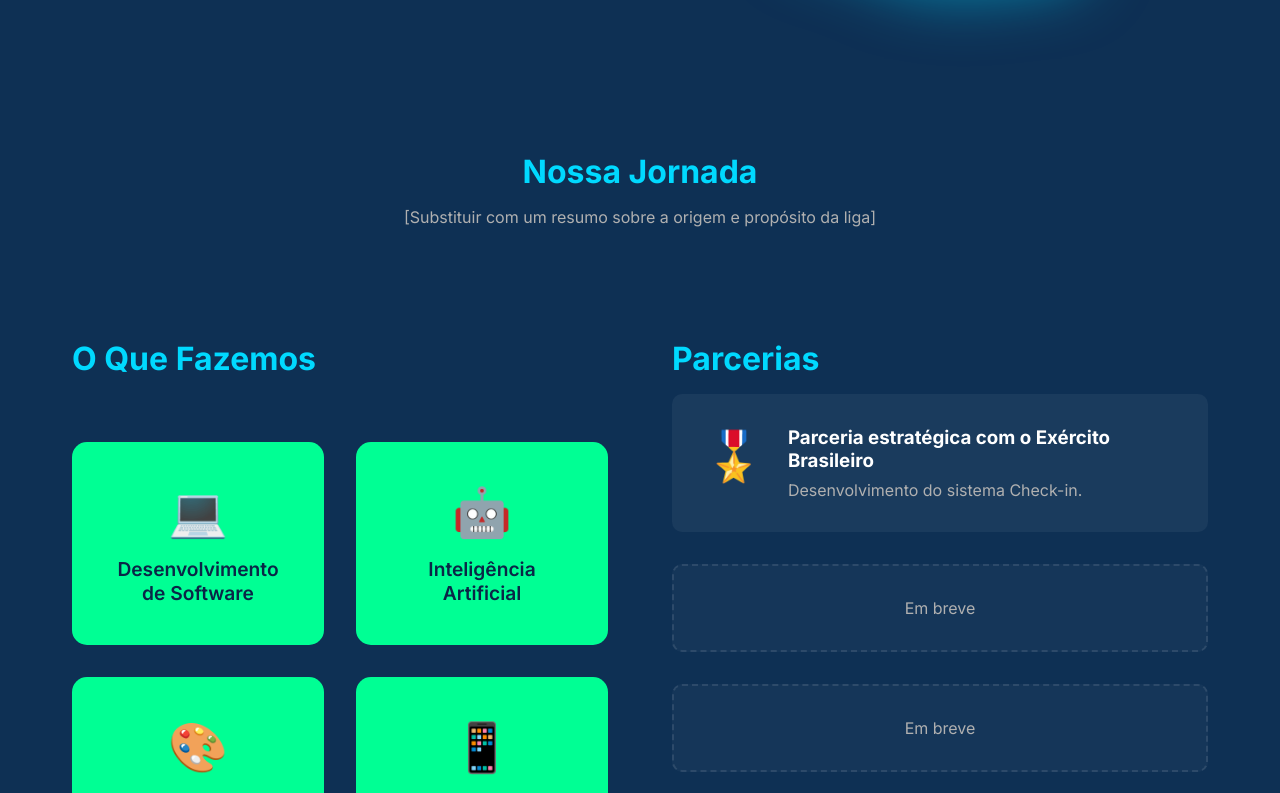
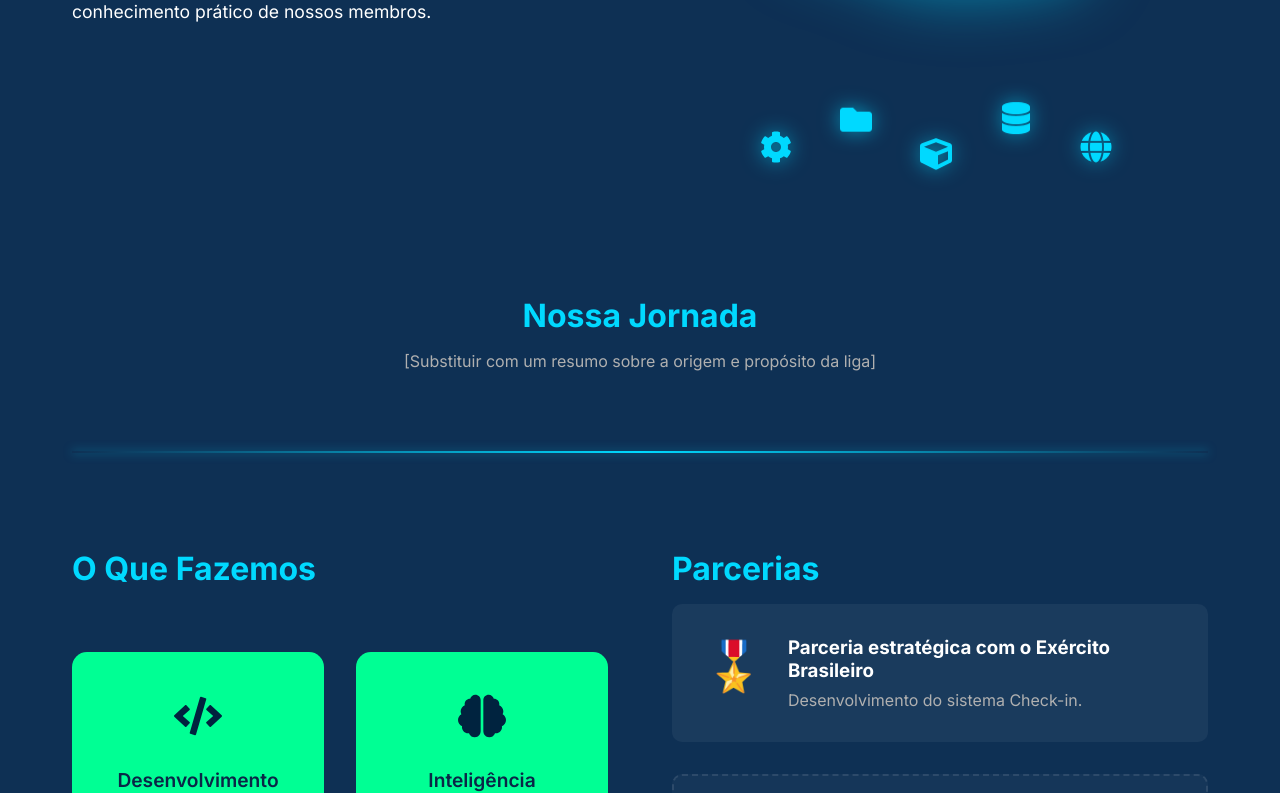
Before and after one commit to LACC-DEVLINK/site-devlink, a React (Vite) app: page / in a window 1280 px wide. Shown: the part 536-1329 px from the top of the page. Built offline with nearby package versions, Linux system fonts and the light colour scheme.

Commit message:
Divisões de sessão

```diff
--- a/package.json
+++ b/package.json
@@ -11,7 +11,8 @@
   },
   "dependencies": {
     "react": "^19.1.1",
-    "react-dom": "^19.1.1"
+    "react-dom": "^19.1.1",
+    "react-icons": "^5.5.0"
   },
   "devDependencies": {
     "@eslint/js": "^9.36.0",
--- a/src/App.css
+++ b/src/App.css
@@ -108,8 +108,10 @@
 
 .hero-image {
   display: flex;
+  flex-direction: column;
   justify-content: center;
   align-items: center;
+  gap: 2rem;
 }
 
 .robot-illustration {
@@ -125,6 +127,64 @@
   filter: drop-shadow(0 0 30px rgba(0, 217, 255, 0.5));
   animation: float 3s ease-in-out infinite;
   border-radius: 20px;
+}
+
+.hero-icons {
+  display: flex;
+  gap: 3rem;
+  justify-content: center;
+  align-items: flex-end;
+  flex-wrap: nowrap;
+  margin-top: 2rem;
+  width: 100%;
+}
+
+.hero-icon {
+  font-size: 2rem;
+  color: #00D9FF;
+  filter: drop-shadow(0 0 10px rgba(0, 217, 255, 0.6));
+  animation: iconBounce 2s ease-in-out infinite;
+  transition: transform 0.3s;
+}
+
+.hero-icon:nth-child(1) {
+  animation-delay: 0s;
+  align-self: flex-end;
+  margin-bottom: 0.8rem;
+}
+
+.hero-icon:nth-child(2) {
+  animation-delay: 0.1s;
+  align-self: flex-start;
+  margin-bottom: 2.5rem;
+}
+
+.hero-icon:nth-child(3) {
+  animation-delay: 0.2s;
+  align-self: flex-end;
+  margin-bottom: 0.3rem;
+}
+
+.hero-icon:nth-child(4) {
+  animation-delay: 0.3s;
+  align-self: flex-start;
+  margin-bottom: 0.2rem;
+}
+
+.hero-icon:nth-child(5) {
+  animation-delay: 0.4s;
+  align-self: flex-end;
+  margin-bottom: 0.6rem;
+}
+
+.hero-icon:hover {
+  transform: scale(1.2);
+  animation-play-state: paused;
+}
+
+@keyframes iconBounce {
+  0%, 100% { transform: translateY(0); }
+  50% { transform: translateY(-8px); }
 }
 
 @keyframes float {
@@ -148,6 +208,18 @@
 .section-subtitle {
   color: var(--text-gray);
   font-size: 1rem;
+}
+
+/* Section Divider */
+.section-divider {
+  background: #0E3054;
+  padding: 2rem 0;
+}
+
+.divider-line {
+  height: 2px;
+  background: linear-gradient(90deg, transparent 0%, var(--accent-cyan) 50%, transparent 100%);
+  box-shadow: 0 0 10px rgba(0, 217, 255, 0.5);
 }
 
 /* What We Do Section */
@@ -223,6 +295,7 @@
 .card-icon {
   font-size: 3rem;
   margin-bottom: 1rem;
+  color: #00233F;
 }
 
 .card h3 {
--- a/src/App.jsx
+++ b/src/App.jsx
@@ -1,6 +1,7 @@
 import './App.css'
 import logoDevlink from './assets/logo-devlink.jpeg'
 import mascoteDevlink from './assets/mascote.png'
+import { FaCog, FaFolder, FaCube, FaDatabase, FaGlobe, FaCode, FaBrain, FaPalette, FaMobileAlt } from 'react-icons/fa'
 
 function App() {
   return (
@@ -33,6 +34,13 @@ function App() {
           </div>
           <div className="hero-image">
             <img src={mascoteDevlink} alt="DevLink Robot Mascote" className="robot-illustration-img" />
+            <div className="hero-icons">
+              <div className="hero-icon"><FaCog /></div>
+              <div className="hero-icon"><FaFolder /></div>
+              <div className="hero-icon"><FaCube /></div>
+              <div className="hero-icon"><FaDatabase /></div>
+              <div className="hero-icon"><FaGlobe /></div>
+            </div>
           </div>
         </div>
       </section>
@@ -45,6 +53,13 @@ function App() {
         </div>
       </section>
 
+      {/* Divider */}
+      <div className="section-divider">
+        <div className="container">
+          <div className="divider-line"></div>
+        </div>
+      </div>
+
       {/* O Que Fazemos & Parcerias */}
       <section className="what-we-do">
         <div className="container">
@@ -54,19 +69,19 @@ function App() {
             </div>
             <div className="cards-grid">
               <div className="card">
-                <div className="card-icon">💻</div>
+                <div className="card-icon"><FaCode /></div>
                 <h3>Desenvolvimento de Software</h3>
               </div>
               <div className="card">
-                <div className="card-icon">🤖</div>
+                <div className="card-icon"><FaBrain /></div>
                 <h3>Inteligência Artificial</h3>
               </div>
               <div className="card">
-                <div className="card-icon">🎨</div>
+                <div className="card-icon"><FaPalette /></div>
                 <h3>Design e UX/UI</h3>
               </div>
               <div className="card">
-                <div className="card-icon">📱</div>
+                <div className="card-icon"><FaMobileAlt /></div>
                 <h3>Aplicações mobile</h3>
               </div>
             </div>
@@ -92,6 +107,13 @@ function App() {
           </div>
         </div>
       </section>
+
+      {/* Divider */}
+      <div className="section-divider">
+        <div className="container">
+          <div className="divider-line"></div>
+        </div>
+      </div>
 
       {/* Nossa Equipe */}
       <section className="team">
```
Also changed, not shown: image.png (added), 1 other file (tests, documents, lock files or other folders).
